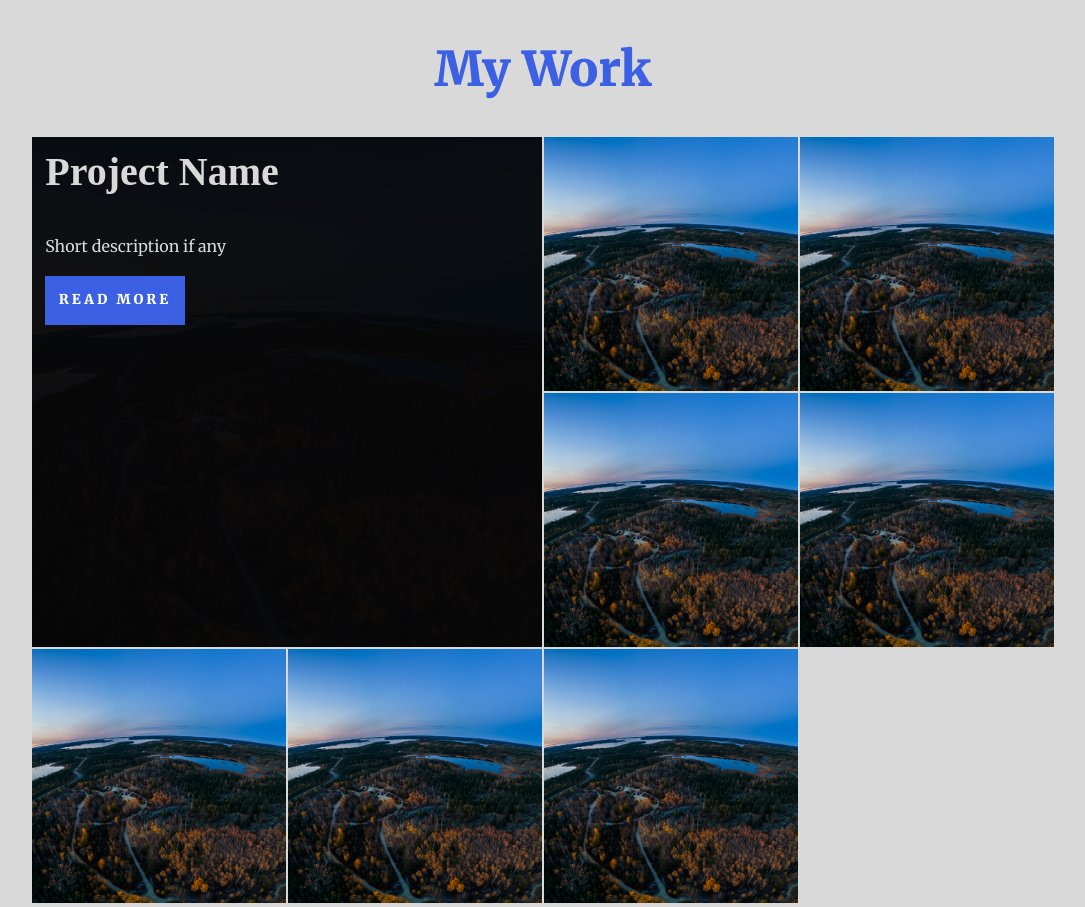
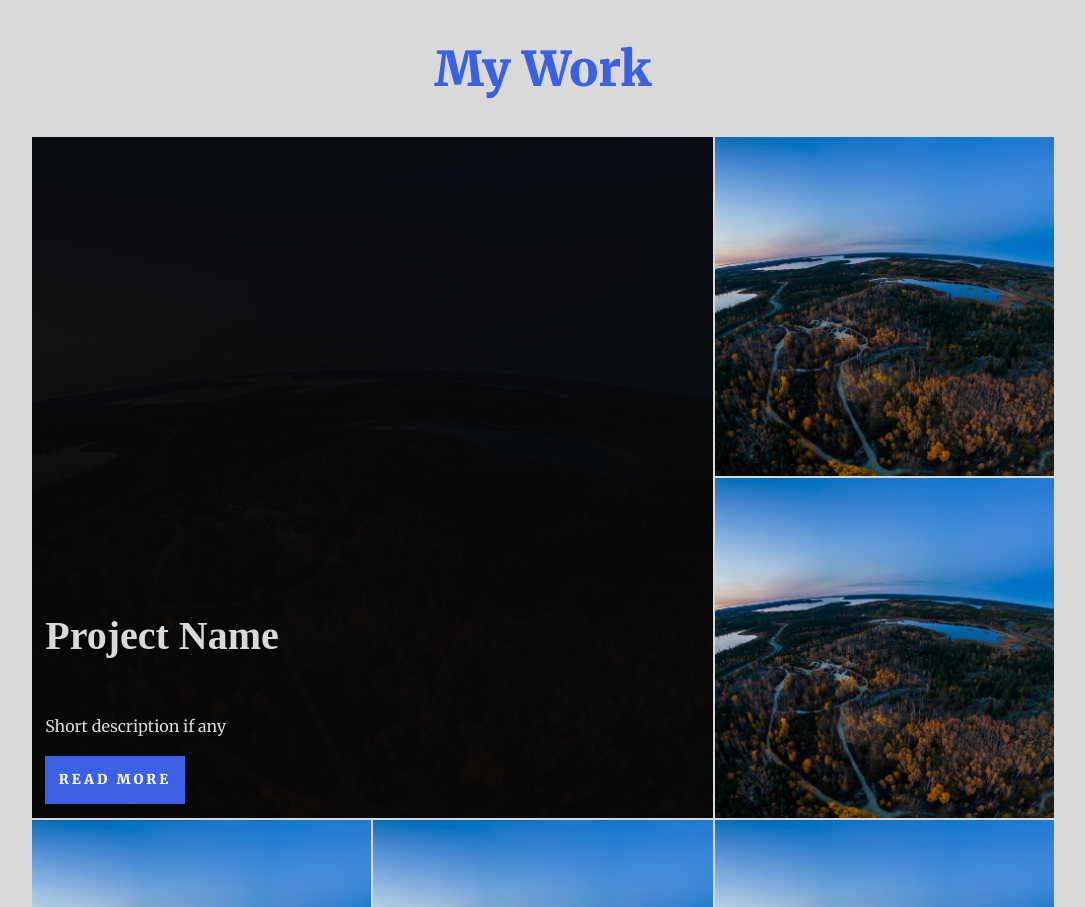
Before and after one commit to joeehis1/portfolio-v2, a website: page index.html in a window 1280 px wide. Shown: the part 2040-2947 px from the top of the page, without its empty margins (97-1182 px from the left). Drawn offline with Linux system fonts and the light colour scheme; a web font is replaced by a local one.

Commit message:
Styles for layout of portfolio section completed

```diff
--- a/assets/scss/partials/_portfolio.scss
+++ b/assets/scss/partials/_portfolio.scss
@@ -32,6 +32,10 @@
         background-color: $color-black-alpha;
         visibility: hidden;
         opacity: 0;
+        display: flex;
+        flex-direction: column;
+        justify-content: flex-end;
+        align-items: start;
     }
 
     &.featured{
@@ -42,7 +46,10 @@
     }
 
     &:hover, &:focus{
-
+        figcaption{
+            visibility: visible;
+            opacity: 1;
+        }
     }
 }
 
@@ -51,21 +58,23 @@
 
 
 
-    @include for-size(mobile){
-        grid-template-columns: repeat(2, 1fr)
+    @include for-size(ipad) {
+        grid-template-columns: repeat(2, 1fr);
 
-    }
-    @include for-size(ipad) {
-        grid-template-columns: repeat(3, 1fr);
-
-    }
-    @include for-size(laptop) {
-        grid-template-columns: repeat(4, 1fr);
+        .featured {
+                grid-column: 1 / span 2;
+                grid-row: 1/ span 2;
+            }
 
     }
 
-    .featured{
-        grid-column: 1 / span 2;
-        grid-row: 1/ span 2;
+    @include for-size(laptop) {
+        grid-template-columns: repeat(3, 1fr);
+
+        .featured {
+            grid-column: 1 / span 2;
+            grid-row: 1/ span 2;
+        }
     }
+
 }
```
Also changed, not shown: assets/css/index.css, 1 other file.
